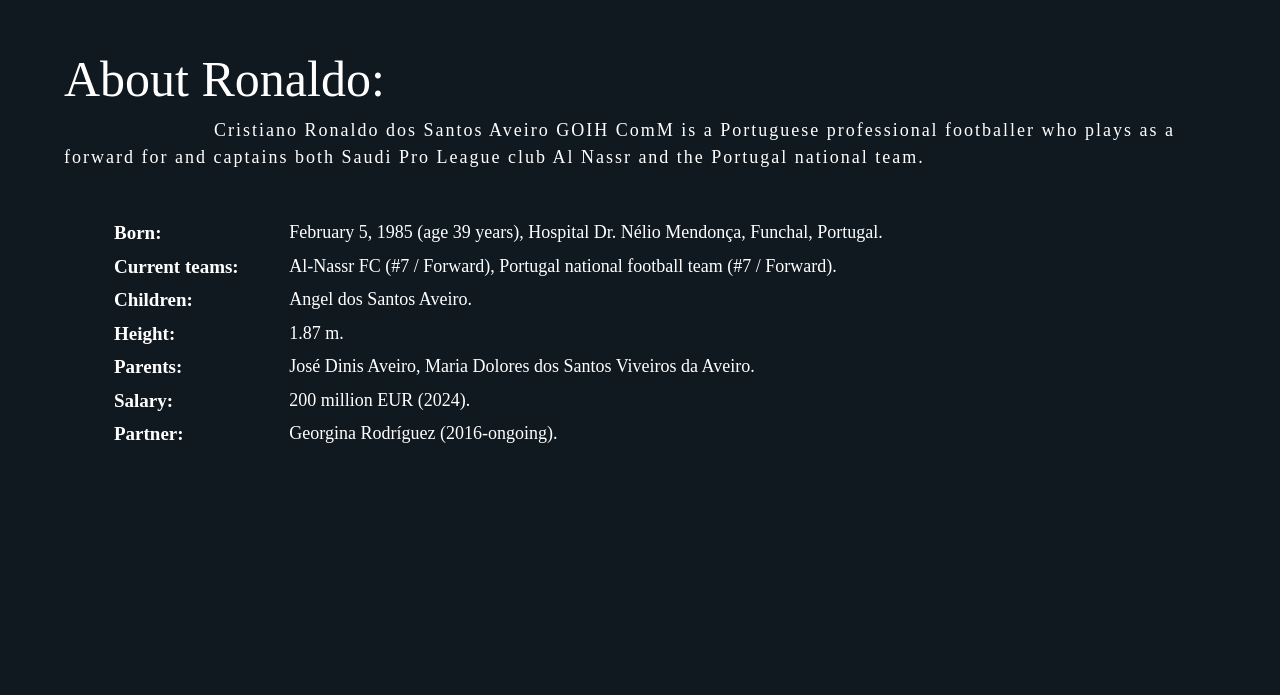
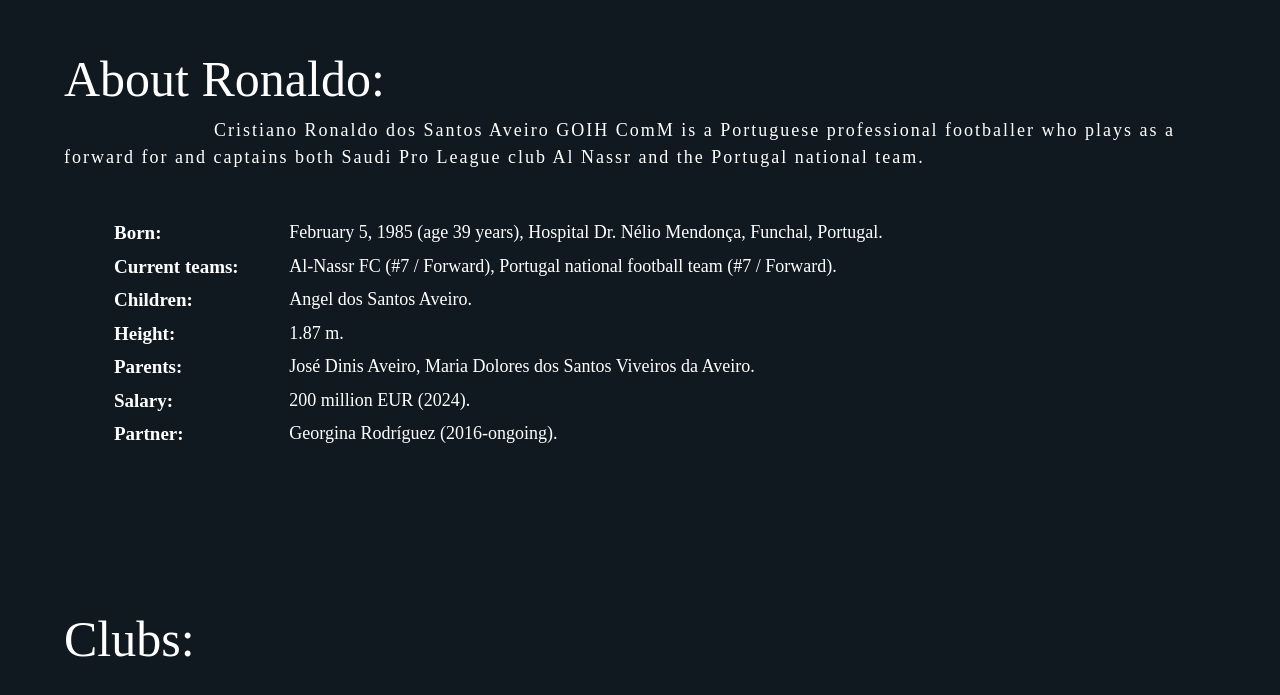
Before and after one commit to ZAINKHAN25/Cr-7, a React (Create React App) app: page / in a window 1280 px wide. Shown: the part 1050-1745 px from the top of the page. Before the commit the page ends 1659 px from the top, so only its background shows below. Built offline with nearby package versions, Linux system fonts and the light colour scheme.

Commit message:
Clubs Section Initialize

```diff
--- /dev/null
+++ b/src/Components/ClubsSection/app.css
@@ -0,0 +1,11 @@
+.ClubsSection {
+    width: 90vw;
+    margin: 20vh auto !important;
+}
+
+.ClubsSection h2{
+    font-family: "DM Serif Text";
+    font-weight: normal;
+    font-size: 50px;
+    color: white;
+}
--- /dev/null
+++ b/src/Components/ClubsSection/index.jsx
@@ -0,0 +1,13 @@
+import React from 'react';
+import './app.css'
+
+function ClubsSection() {
+    return (
+        <div className='ClubsSection'>
+            <h2>Clubs:</h2>
+
+        </div>
+    )
+}
+
+export default ClubsSection
--- a/src/Pages/Home/index.jsx
+++ b/src/Pages/Home/index.jsx
@@ -2,6 +2,7 @@
 import Navbar from "../../Components/Navbar/index.jsx";
 import HeroSection from "../../Components/HeroSection/index.jsx";
 import AboutSection from "../../Components/AboutSection/index.jsx";
+import ClubsSection from "../../Components/ClubsSection/index.jsx";
 import "./Home.css"
 
 function Home() {
@@ -10,6 +11,7 @@
       <Navbar />
       <HeroSection />
       <AboutSection/>
+      <ClubsSection />
     </>
   )
 }
```
Also changed, not shown: src/Components/ClubsSection/Clubs.js (added, +15 -0 lines).
